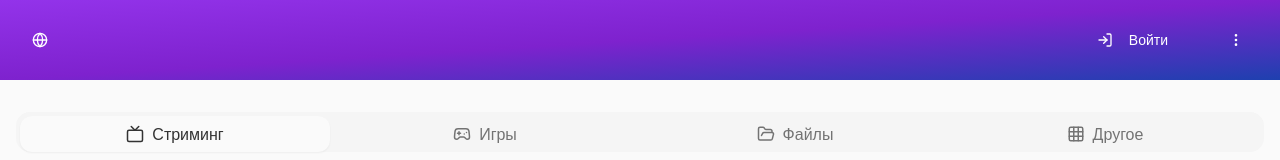
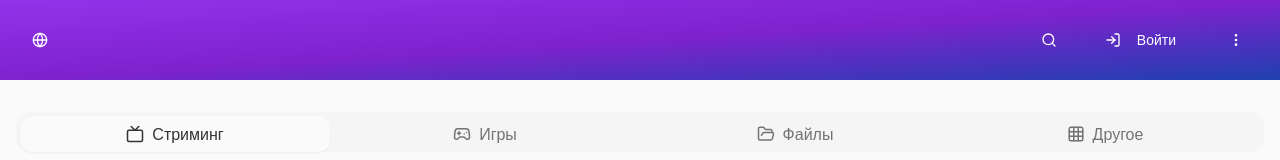
Before and after one commit to pr-poehali-dev/stream-platforms-manager, a React (Vite) app: page / in a window 1280 px wide. Shown: the top 160 px of the page. Built offline with nearby package versions, Linux system fonts and the light colour scheme.

Commit message:
Добавить кнопку поиска рядом с загрузкой

```diff
--- a/src/pages/Index.tsx
+++ b/src/pages/Index.tsx
@@ -458,7 +458,16 @@ const Index = () => {
             </DropdownMenu>
             </div>
 
-            <div className="flex items-center gap-4">
+            <div className="flex items-center gap-2">
+              <Button
+                variant="ghost"
+                size="icon"
+                onClick={() => setShowSearch(true)}
+                className="text-white hover:bg-white/20 rounded-2xl w-12 h-12"
+              >
+                <Icon name="Search" size={20} />
+              </Button>
+
               {isAuthenticated ? (
                 <Button
                   variant="ghost"
@@ -1033,7 +1042,33 @@ const Index = () => {
                 </select>
               </div>
               <div className="space-y-2">
-                <Label htmlFor="file-url">URL</Label>
+                <Label htmlFor="file-upload">Прикрепить файл</Label>
+                <Input
+                  id="file-upload"
+                  type="file"
+                  accept={newFolderItem.type === 'image' ? 'image/*' : newFolderItem.type === 'video' ? 'video/*' : newFolderItem.type === 'document' ? '.pdf,.doc,.docx,.txt' : '*'}
+                  onChange={(e) => {
+                    const file = e.target.files?.[0];
+                    if (file) {
+                      const reader = new FileReader();
+                      reader.onload = (event) => {
+                        const fileUrl = event.target?.result as string;
+                        setNewFolderItem({
+                          ...newFolderItem,
+                          url: fileUrl,
+                          name: newFolderItem.name || file.name
+                        });
+                      };
+                      reader.readAsDataURL(file);
+                    }
+                  }}
+                />
+                <p className="text-xs text-muted-foreground">
+                  Или укажите URL ниже
+                </p>
+              </div>
+              <div className="space-y-2">
+                <Label htmlFor="file-url">URL (необязательно)</Label>
                 <Input
                   id="file-url"
                   placeholder="https://..."
```
